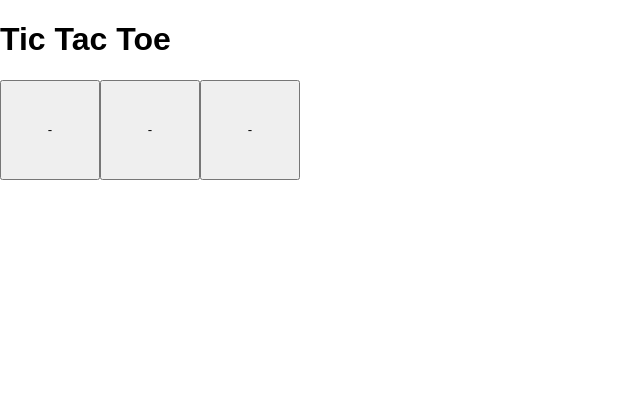
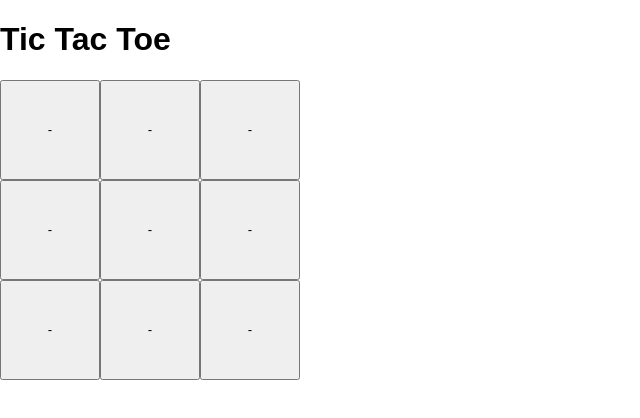
Before and after one commit to futurecodesmith/React-Tic-Tac-Toe, a React (Create React App) app: page / in a window 1280 px wide. Shown: the top 418 px of the page, without its empty margins (0-640 px from the left). Built offline with nearby package versions, Linux system fonts and the light colour scheme.

Commit message:
full board with toggle

```diff
--- a/src/App.jsx
+++ b/src/App.jsx
@@ -1,21 +1,107 @@
 import React, { Component } from 'react';
 import './App.css';
-import Row from './Row';
 
  export default class App extends Component {
-  constructor() {
+  constructor(state) {
     super();
+    //this.turn = 'X'
     this.state = {
-      turn: 'X'
+      turn: '-',
     }
+  }
+
+  changeState() {
+    return this.state.turn === 'X' ?
+    this.setState({turn: 'O'}) :
+    this.setState({turn: 'X'})
   }
 
   render() {
     return (
     <div>
       <h1>Tic Tac Toe</h1>
-      <Row />
+      <Board change={this.changeState.bind(this)} state={this.state} />
     </div>
     )
   }
 }
+
+
+class Board extends App {
+  constructor(state) {
+    super(state);
+  }
+
+
+
+  populateBoard() {
+    var rows = [];
+    for (let i = 0; i < 3; i += 1) {
+      rows.push(<Row change={this.props.change} state={this.props.state} key={i} />)
+    } //Need to update props ^^
+    return rows;
+  }
+
+
+  render() {
+    return (
+    <div>
+     { this.populateBoard() }
+    </div>
+    )
+  }
+
+
+}
+
+
+class Row extends Board {
+  constructor(state) {
+    super(state);
+  }
+
+  populateRow() {
+    var boxes = [];
+    for (let i = 0; i < 3; i += 1) {
+      boxes.push(<Box change={this.props.change} state={this.props.state} key={i} />)
+    }
+    return boxes;
+  }
+
+
+  render() {
+    return (
+    <div>
+     { this.populateRow() }
+    </div>
+    )
+  }
+
+
+}
+
+
+class Box extends Row {
+
+  constructor(state){
+    super(state);
+    this.icon = '-'
+  }
+
+  toggleState() {
+    if (this.icon === '-') {
+      this.props.state.turn === 'X' ?
+      this.icon = 'O' :
+      this.icon = 'X'
+      this.props.change()
+    }
+  }
+
+  render() {
+    return (
+      <button onClick={this.toggleState.bind(this)} className="button">
+        {this.icon}
+      </button>
+    )
+  }
+}
--- a/src/Box.jsx
+++ b/src/Box.jsx
@@ -1,14 +1,13 @@
-import React, { Component } from 'react';
+import React from 'react';
 import './App.css';
+import Row from './Row';
 
 
-export default class Box extends Component {
+export default class Box extends Row {
 
-  constructor(){
-    super();
-    this.state = {
-        text: '-',
-    }
+  constructor(turn){
+    super(turn);
+    this.icon = '-'
   }
 
   toggleState() {
@@ -28,7 +27,7 @@ export default class Box extends Component {
   render() {
     return (
       <button onClick={this.toggleState.bind(this)} className="button">
-        {this.state.text}
+        {this.props.turn}
       </button>
     )
   }
--- a/src/Row.jsx
+++ b/src/Row.jsx
@@ -1,29 +1,31 @@
-import React, { Component } from 'react';
+import React from 'react';
 import './App.css';
 import Box from './Box';
+import App from './App';
 
 
-export default class Row extends Component {
-  constructor() {
-    super();
-    this.state = {
-      turn: 'X'
-    }
+export default class Row extends App {
+  constructor(turn) {
+    super(turn);
   }
 
-  populateRow(){
+  populateRow() {
     var boxes = [];
     for (let i = 0; i < 3; i += 1) {
-      boxes.push(<Box key={i} state={this.state} prop="X"  />)
+      boxes.push(<Box  key={i} />)
     }
     return boxes;
   }
+
 
   render() {
     return (
     <div>
      { this.populateRow() }
+     {this.turn}
     </div>
     )
   }
+
+
 }
```
Also changed, not shown: AppTest.jsx (added, +25 -0 lines).
